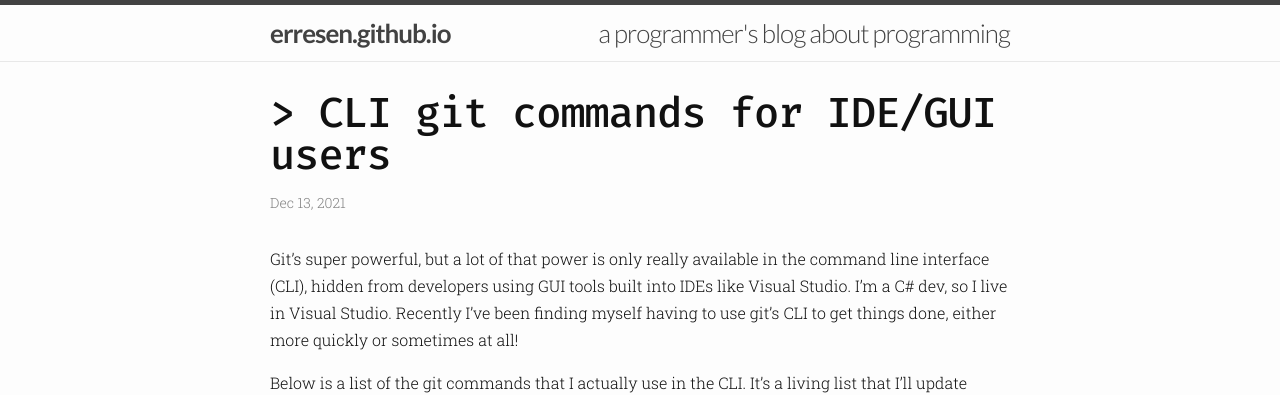
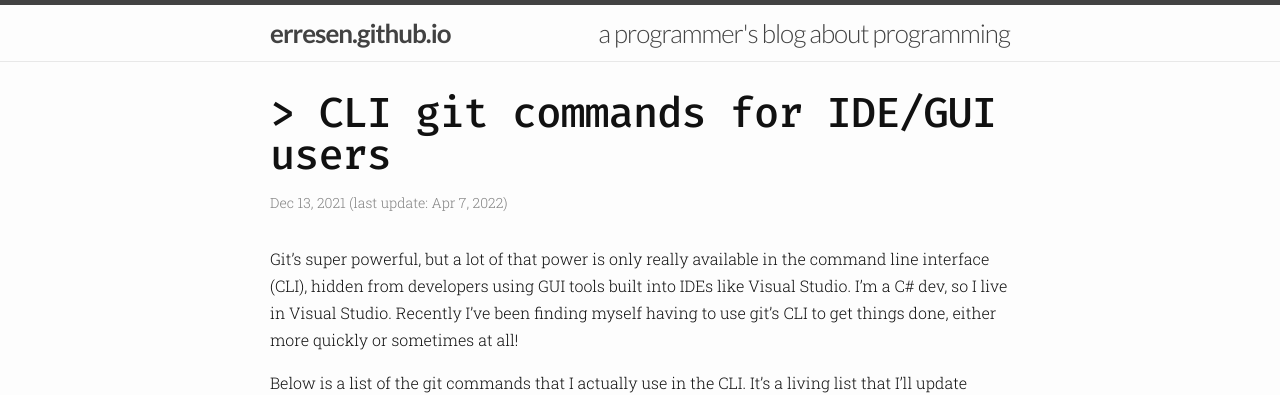
Before and after one commit to erresen/erresen.github.io, a Jekyll site: the page built from _posts/2021-12-13-useful-git-commands.md, in a window 1280 px wide and 900 px high. Shown: the top 395 px of the window. Built offline with Jekyll 4.4.1, drawn with Linux system fonts in a browser that asks for light colours; nearby versions of some CDN libraries; comment, search, counter and statistics services are not loaded.

Commit message:
added an updated date into post front matter

```diff
--- a/_layouts/post.html
+++ b/_layouts/post.html
@@ -5,8 +5,11 @@
 
   <header class="post-header">
     <h1 class="post-title">{{ page.title }}</h1>
-    <p class="post-meta">{{ page.date | date: "%b %-d, %Y" }}{% if page.author %} •
-      {{ page.author }}{% endif %}{% if page.meta %} • {{ page.meta }}{% endif %}</p>
+    <p class="post-meta">
+      {{ page.date | date: "%b %-d, %Y" }}
+      {% if page.updated %} (last update: {{ page.updated | date: "%b %-d, %Y" }}){% endif %}
+      {% if page.author %} • {{ page.author }}{% endif %}
+      {% if page.meta %} • {{ page.meta }}{% endif %}</p>
   </header>
 
   <article class="post-content">
--- a/_posts/2021-12-13-useful-git-commands.md
+++ b/_posts/2021-12-13-useful-git-commands.md
@@ -2,6 +2,7 @@
 layout: post
 title: "CLI git commands for IDE/GUI users"
 date: 2021-12-13 18:15:00
+updated: 2022-04-07 18:00:00
 categories: git shortcuts visualstudio
 comments: true
 ---
```
